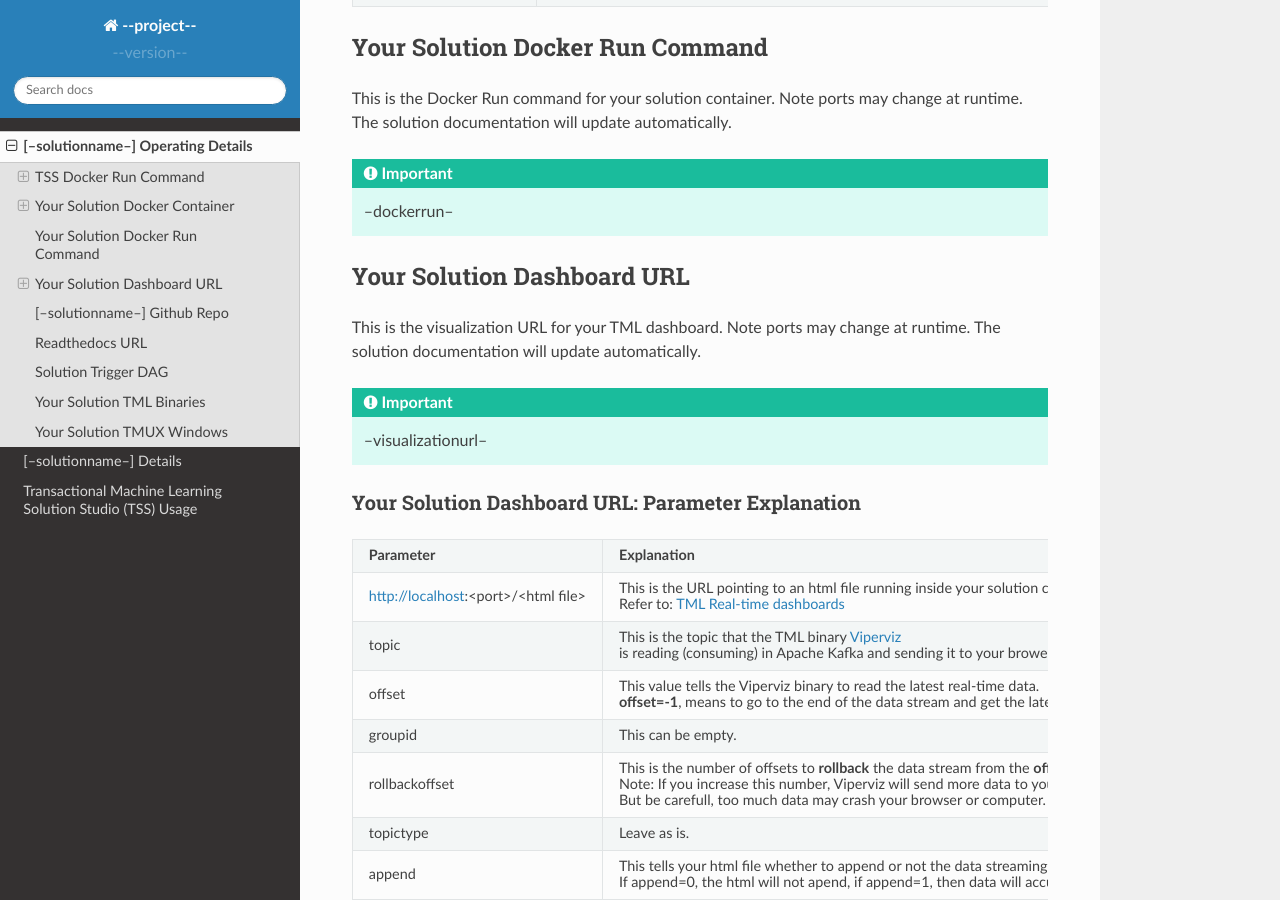
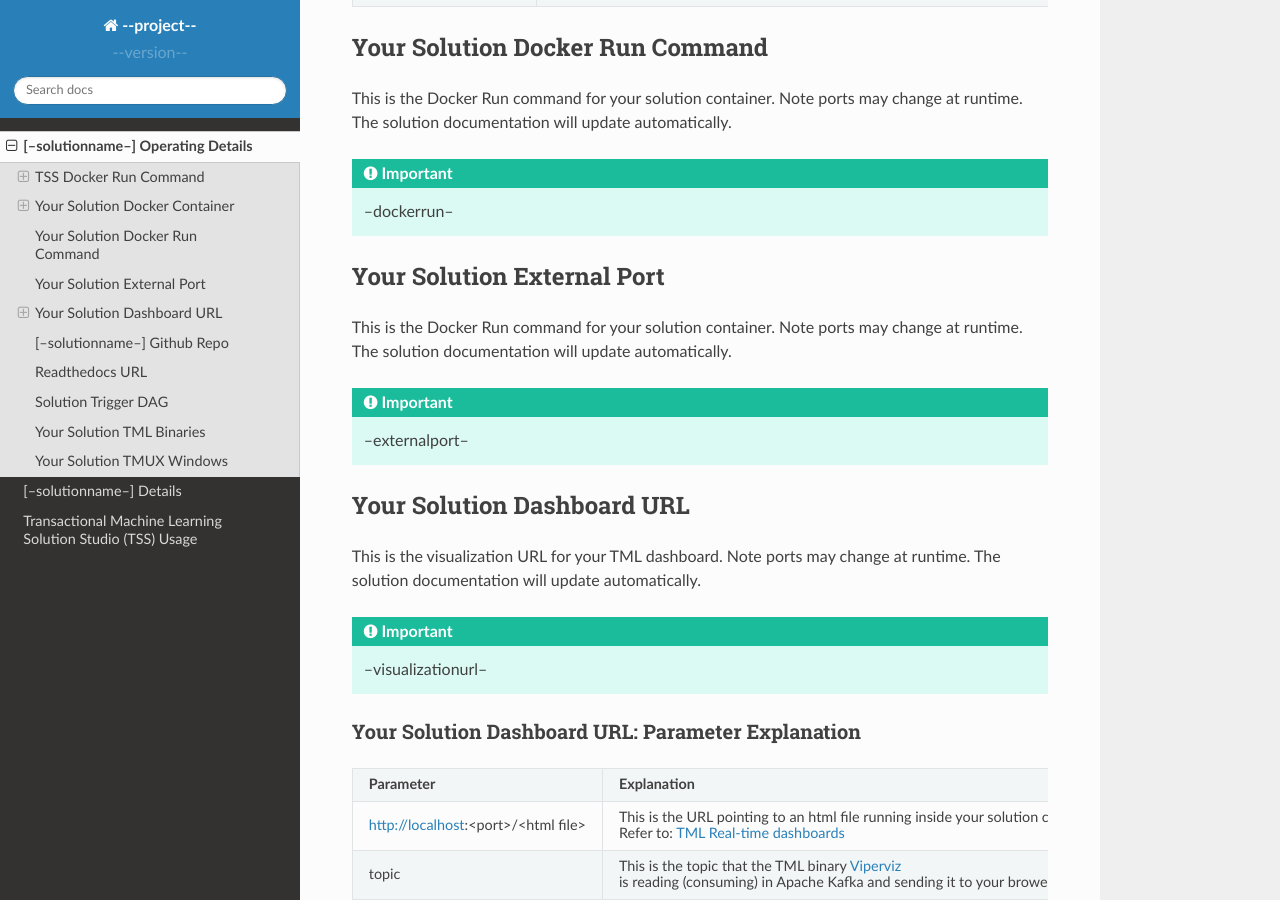
Before and after one commit to vanesalcb06/tssproject2-2b5c, a Sphinx documentation site: the page built from docs/source/operating.rst, in a window 1280 px wide and 900 px high, scrolled down 2410 px. Built offline with Sphinx 7.4.7 and the Read the Docs theme 2.0.0, drawn with Linux system fonts in a browser that asks for light colours.

Commit message:
Update operating.rst

```diff
--- a/docs/source/operating.rst
+++ b/docs/source/operating.rst
@@ -136,6 +136,13 @@ This is the Docker Run command for your solution container.  Note ports may chan
 .. important::
    --dockerrun--
 
+Your Solution External Port
+-----------------------
+This is the Docker Run command for your solution container.  Note ports may change at runtime. The solution documentation will update automatically.
+
+.. important::
+   --externalport--
+
 Your Solution Dashboard URL
 -----------------------
 This is the visualization URL for your TML dashboard. Note ports may change at runtime.  The solution documentation will update automatically.
```
